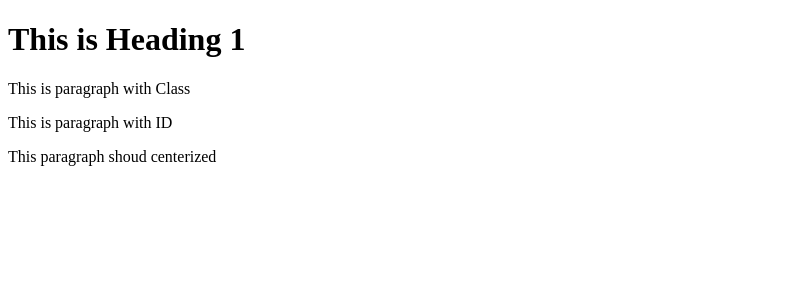
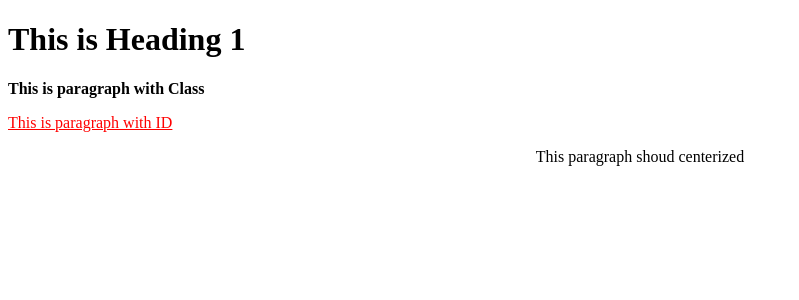
Before and after one commit to Jabont/ITMP2018, a PHP site: page /html.html in a window 1280 px wide. Shown: the top 300 px of the page, without its empty margins (0-799 px from the left). Run offline with PHP 8.4, Linux system fonts and the light colour scheme.

Commit message:
Edit the css file
แก้ไขไฟล์ css

```diff
--- a/Unit-1/Students/59070144/Lab-1/css.css
+++ b/Unit-1/Students/59070144/Lab-1/css.css
@@ -6,6 +6,7 @@
 }
 #welcome{
 	text-decoration: underline;
+	animation: welcome 0.15s infinite;
 	/*write css to animating welcome element*/
 }
 @keyframes welcome{
--- a/Unit-1/Students/59070144/Lab-1/html.html
+++ b/Unit-1/Students/59070144/Lab-1/html.html
@@ -1,6 +1,7 @@
 <!DOCTYPE html>
 <html>
 <head>
+	<link rel="stylesheet" type="text/css" href="css.css">
 	<title>Welcome to HTML Page</title>
 	<!-- add css -->
 </head>
```
